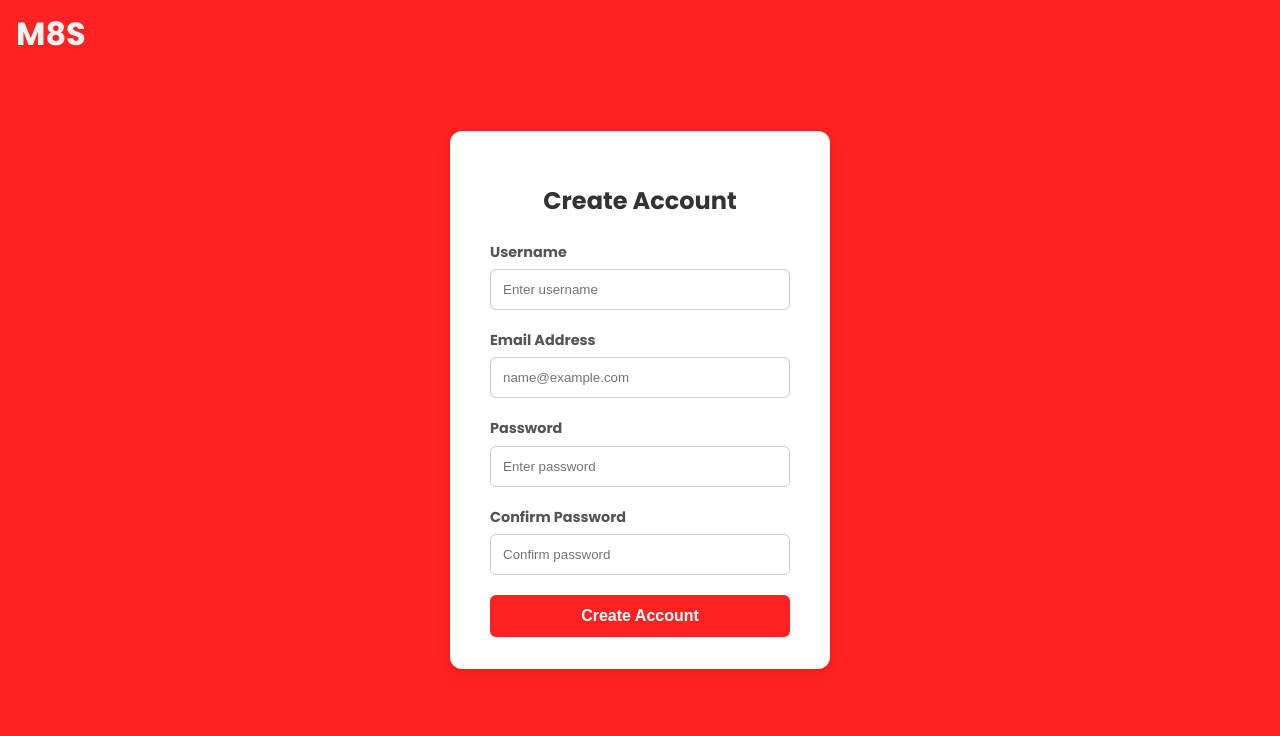
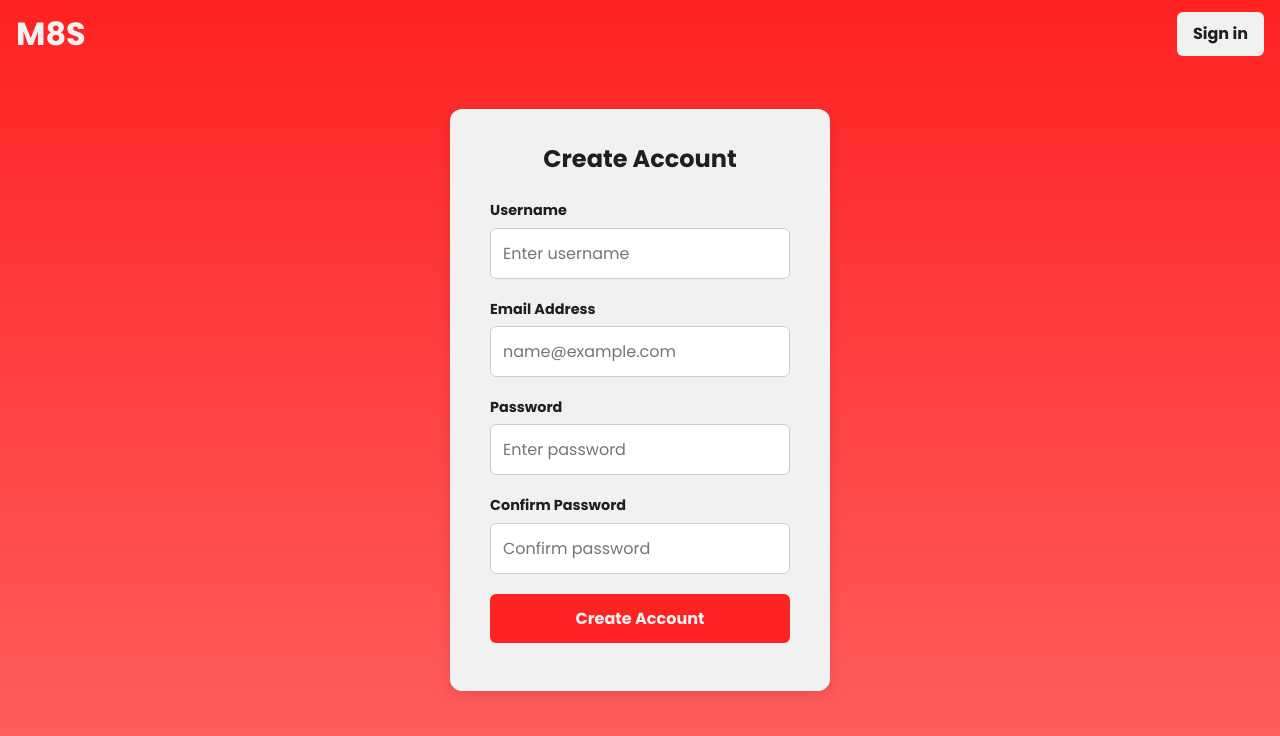
Before and after one commit to Oasis-NEU/f25-group-19, a React (Vite) app in the folder tracker/: page /signup in a window 1280 px wide. Shown: the top 736 px of the page. Built offline with nearby package versions, Linux system fonts and the light colour scheme.

Commit message:
Style refactoring and Adjusted background

```diff
--- a/tracker/src/Pages/Landing.tsx
+++ b/tracker/src/Pages/Landing.tsx
@@ -30,17 +30,13 @@ function Landing() {
                     <div className='content-wrapper'>
                         <h1>M8S</h1>
                         <p>The ultimate roommate chore tracker system</p>
-
-                        {/* FIX: Changed className to 'new-user-buttons'
-                          to match your CSS file.
-                        */}
                         <div className='new-user-buttons'>
                             <Link to="/signup">
                                 <button>
                                     Get Started
                                 </button>
                             </Link>
-                            <ScrollLink to="how-it-works" smooth={true} duration={500}>
+                            <ScrollLink to="how-it-works" smooth={true} duration={50}>
                                 <button>
                                     How it works
                                 </button>
--- a/tracker/src/Pages/Login.tsx
+++ b/tracker/src/Pages/Login.tsx
@@ -63,14 +63,12 @@ function Login() {
                         />
                     </div>
 
-                    <button type="submit">
-                        Log In
-                    </button>
+                    <button type="submit">Log In</button>
+                    <div className="signup-link">
+                        <Link to="/signup">Sign Up</Link>
+                    </div>
                     {message && <p className={`message ${messageType}`}>{message}</p>}
                 </form>
-                <div>
-                    <Link to="/signup">Sign Up</Link>
-                </div>
             </div>
         </>
 
--- a/tracker/src/Pages/Signup.tsx
+++ b/tracker/src/Pages/Signup.tsx
@@ -14,7 +14,17 @@ function SignUp() {
                         M8S
                     </Link>
                 </div>
-            </header>        <div className="form-container">
+                <nav className='auth-links'>
+                    <div id="login-nav">
+                        <Link to="/login">
+                            <button>
+                                Sign in
+                            </button>
+                        </Link>
+                    </div>
+                </nav>
+            </header>
+            <div className="form-container">
                 <form className="form-card">
                     <h2>Create Account</h2>
 
--- a/tracker/src/Styles/Form.css
+++ b/tracker/src/Styles/Form.css
@@ -1,39 +1,53 @@
-/* Form.css */
+:root {
+    --primary-color: #ff2222;
+    --font-dark: #1f1f1f;
+    --font-light: #f1f1f1;
+    --hover: #ac2222;
+    --accent: #6dfbf4;
+    --border-color: #ccc;
+    --border-radius: 6px;
+    --padding-edge: 0.6rem 1rem;
+    --success-color: #28a745;
+    --error-color: #dc3545;
+}
 
-/* Shared layout styles */
+*, *::before, *::after {
+    box-sizing: border-box;
+}
+
 body {
     margin: 0;
     background-color: var(--primary-color);
     font-family: 'Poppins', sans-serif;
 }
 
-  /* Centers the form */
+/* #region Form Container */
 .form-container {
     display: flex;
     align-items: center;
     justify-content: center;
     min-height: 100vh;
+    padding: 1rem;
 }
 
-  /* The white card */
 .form-card {
-    background: #fff;
+    background-color: var(--font-light);
     padding: 2rem 2.5rem;
     border-radius: 12px;
     box-shadow: 0 4px 15px rgba(0, 0, 0, 0.1);
     width: 100%;
     max-width: 380px;
-    box-sizing: border-box;
     text-align: center;
 }
 
-  /* Heading */
 .form-card h2 {
-    margin-bottom: 1.5rem;
-    color: #333;
+    margin: 0 0 1.5rem 0;
+    color: var(--font-dark);
+    font-weight: 600;
 }
+/* #endregion */
 
-  /* Input container */
+/* #region Input Groups */
 .input-group {
     text-align: left;
     margin-bottom: 1.25rem;
@@ -42,7 +56,7 @@ body {
 .input-group label {
     display: block;
     margin-bottom: 0.4rem;
-    color: #555;
+    color: var(--font-dark);
     font-size: 0.9rem;
     font-weight: 600;
 }
@@ -50,47 +64,74 @@ body {
 .input-group input {
     width: 100%;
     padding: 0.75rem;
-    border: 1px solid #ccc;
-    border-radius: 6px;
+    border: 1px solid var(--border-color);
+    border-radius: var(--border-radius);
     outline: none;
+    font-family: 'Poppins', sans-serif;
+    font-size: 1rem;
     transition: border-color 0.2s, box-shadow 0.2s;
-    box-sizing: border-box;
 }
 
 .input-group input:focus {
     border-color: var(--primary-color);
-    box-shadow: 0 0 0 3px VAR(--accent);
+    box-shadow: 0 0 0 3px var(--accent);
 }
+/* #endregion */
 
-  /* Button */
-  button {
+/* #region Form Buttons */
+.form-card button {
     width: 100%;
     padding: 0.75rem;
+    margin-bottom: 1rem;
     background-color: var(--primary-color);
     border: none;
-    border-radius: 6px;
-    color: white;
+    border-radius: var(--border-radius);
+    color: var(--font-light);
     font-size: 1rem;
+    font-family: 'Poppins', sans-serif;
     font-weight: 600;
     cursor: pointer;
     transition: background-color 0.2s;
 }
 
-  button:hover {
+.form-card button:hover {
     background-color: var(--hover);
 }
+/* #endregion */
 
-  /* Message text */
+/* #region Messages */
 .message {
     margin-top: 1.5rem;
+    margin-bottom: 0;
     font-size: 0.9rem;
     font-weight: 500;
 }
 
 .message.success {
-    color: #28a745;
+    color: var(--success-color);
 }
 
 .message.error {
-    color: #dc3545;
+    color: var(--error-color);
 }
+
+.signup-link {
+    margin-top: 0rem;
+    font-size: 0.9rem;
+    color: var(--font-dark) ;
+}
+
+.signup-link a,
+.signup-link a:link,
+.signup-link a:visited {
+    color: var(--font-dark) ;
+    text-decoration: underline;
+    font-weight: 600;
+    transition: color 0.2s;
+}
+
+.signup-link a:hover,
+.signup-link a:visited:hover {
+    color: var(--primary-color);
+}
+/* #endregion */
--- a/tracker/src/Styles/Landing.css
+++ b/tracker/src/Styles/Landing.css
@@ -4,25 +4,54 @@
     --font-light: #f1f1f1;
     --hover: #ac2222;
     --accent: #6dfbf4;
+    --border-radius: 6px;
     --padding-edge: 0.6rem 1rem;
 }
+
 *, *::before, *::after {
     box-sizing: border-box;
+    scrollbar-width: thin;
+    scrollbar-color: var(--font-light) transparent;
 }
+
 html {
     scroll-behavior: smooth;
 }
+
 body {
     margin: 0;
     font-family: 'Poppins', sans-serif;
+    background-image: linear-gradient(to bottom, var(--primary-color) 0%, #ff6262 100%);
+    background-attachment: fixed;
+    min-height: 100vh;
 }
-/* #region Reusable Components (Buttons)*/
+
+/* #region Scrollbar Styling */
+::-webkit-scrollbar {
+    width: 10px;
+}
+
+::-webkit-scrollbar-track {
+    background: transparent;
+}
+
+::-webkit-scrollbar-thumb {
+    background: var(--font-light);
+    border-radius: 5px;
+}
+
+::-webkit-scrollbar-thumb:hover {
+    background: #ffffff;
+}
+/* #endregion */
+
+/* #region Reusable Components (Buttons) */
 .auth-links button,
 .new-user-buttons button {
     background-color: var(--font-light);
     color: var(--font-dark);
     border: none;
-    border-radius: 6px;
+    border-radius: var(--border-radius);
     width: auto;
     padding: var(--padding-edge);
     font-size: 1rem;
@@ -32,12 +61,14 @@ body {
     transition: background-color 0.2s, color 0.2s;
     text-decoration: none;
 }
+
 .auth-links button:hover,
 .new-user-buttons button:hover {
     background-color: var(--hover);
     color: var(--font-light);
 }
 /* #endregion */
+
 /* #region Landing Navbar */
 .landing-navbar {
     position: absolute;
@@ -49,6 +80,7 @@ body {
     justify-content: space-between;
     align-items: center;
 }
+
 #logo-nav {
     font-size: 2rem;
     font-weight: 700;
@@ -58,27 +90,33 @@ body {
     transition: color 0.2s;
     text-decoration: none;
 }
+
+#logo-nav a {
+    color: inherit;
+    text-decoration: none;
+}
+
 #logo-nav:hover {
     color: var(--hover);
 }
-#login-nav {
-}
+
 .auth-links {
     display: flex;
     align-items: center;
+    gap: 1rem;
 }
 /* #endregion */
+
 /* #region Landing Hero Section */
 .landing-container {
     display: flex;
     align-items: center;
     justify-content: center;
     min-height: 100vh;
-    background-image: linear-gradient(to bottom, var(--primary-color) 40%, #ff5d5d 100%);
     color: var(--font-light);
-    font-family: 'Poppins', sans-serif;
     padding: 1rem;
 }
+
 .content-wrapper {
     display: flex;
     flex-direction: column;
@@ -86,12 +124,18 @@ body {
     text-align: center;
     gap: 0.5rem;
 }
+
 .landing-container h1 {
     font-size: clamp(5rem, 15vw, 10rem);
     font-weight: 700;
+    margin: 0 0 -4rem 0;
+}
+
+.landing-container p {
+    font-size: clamp(1rem, 2vw, 1.25rem);
     margin: 0;
-    margin-bottom: -4rem;
 }
+
 .new-user-buttons {
     display: flex;
     flex-wrap: wrap;
@@ -100,29 +144,31 @@ body {
     margin-top: 1.5rem;
 }
 /* #endregion */
+
 /* #region "How it works" Section */
 #how-it-works {
-    min-height: 100dvh;
+    min-height: 100vh;
     padding: 3rem 1.5rem;
 }
+
 #how-it-works h2 {
     color: var(--font-light);
     font-size: clamp(2.5rem, 8vw, 4.5rem);
-    padding: var(--padding-edge);
+    font-weight: 700;
     text-align: center;
     margin: 0 auto 1.5rem auto;
 }
+
 #how-it-works h3 {
     color: var(--font-light);
     font-size: 2rem;
-    padding: var(--padding-edge);
-    margin: 0;
-    margin-bottom: 0.5rem;
+    font-weight: 600;
+    margin: 2rem 0 0.5rem 0;
     text-align: center;
 }
+
 #how-it-works p {
     color: var(--font-light);
-    padding: var(--padding-edge);
     font-size: 1rem;
     line-height: 1.6;
     max-width: 65ch;
```
Lines whose indentation alone changed are shown as unchanged.
